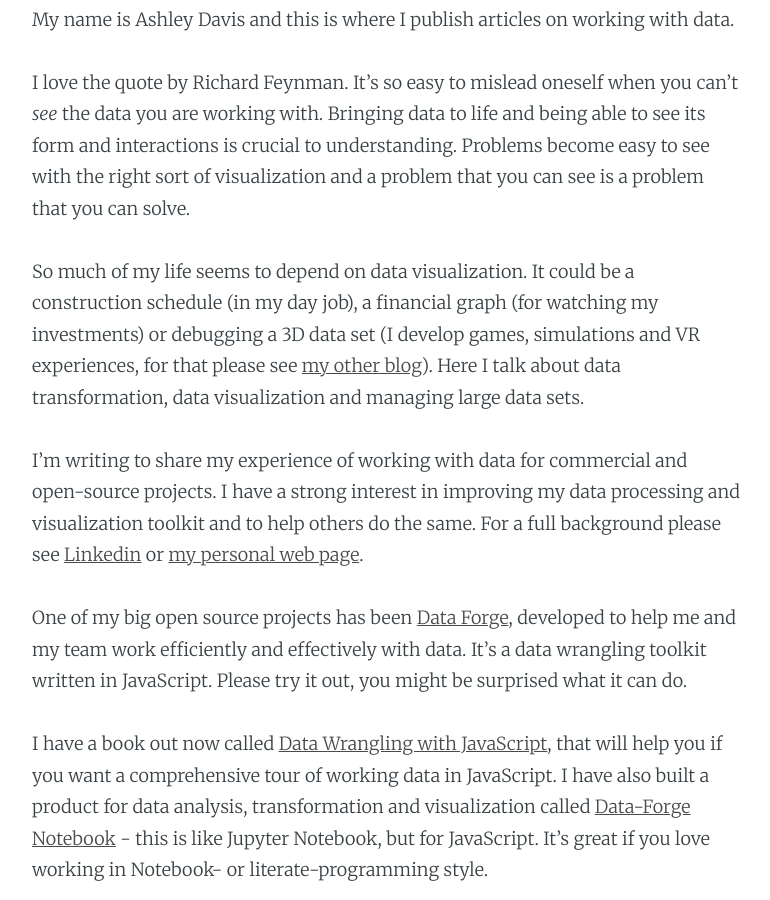
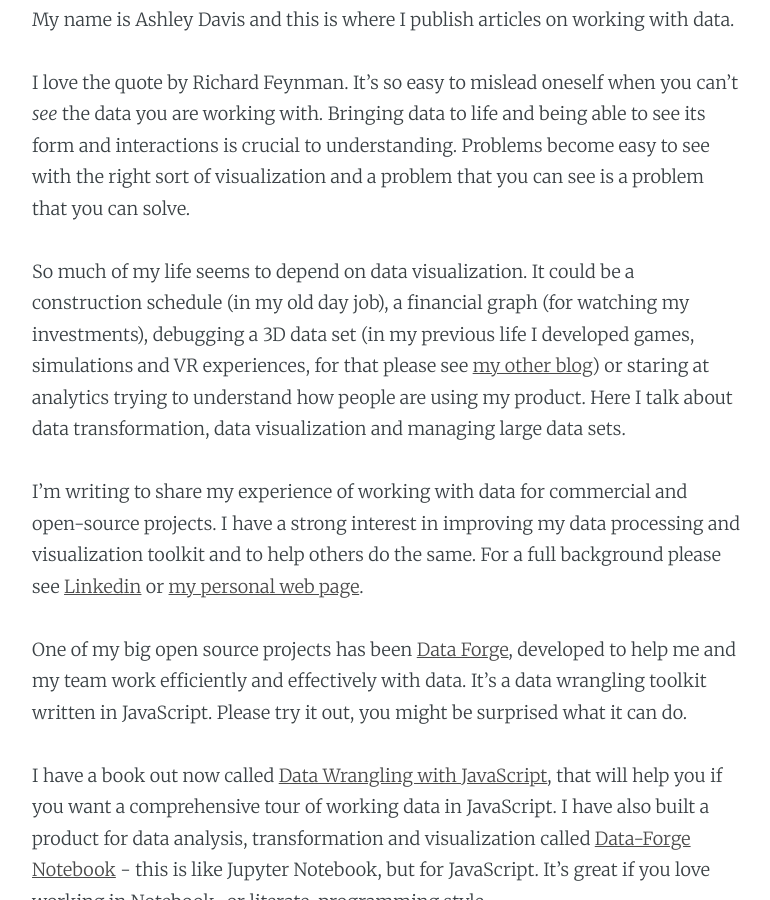
Before and after one commit to ashleydavis/the-data-wrangler-blog, a Jekyll site: the page built from _pages/about.markdown, in a window 1280 px wide and 900 px high, scrolled down 663 px. Shown: the whole window, without its empty margins (253-1023 px from the left). Built offline with Jekyll 4.4.1, drawn with Linux system fonts in a browser that asks for light colours; comment, search, counter and statistics services are not loaded.

Commit message:
Updated the about page.

```diff
--- a/_pages/about.markdown
+++ b/_pages/about.markdown
@@ -16,7 +16,7 @@
 
 I love the quote by Richard Feynman. It's so easy to mislead oneself when you can't *see* the data you are working with. Bringing data to life and being able to see its form and interactions is crucial to understanding. Problems become easy to see with the right sort of visualization and a problem that you can see is a problem that you can solve.
 
-So much of my life seems to depend on data visualization. It could be a construction schedule (in my day job), a financial graph (for watching my investments) or debugging a 3D data set (I develop games, simulations and VR experiences, for that please see [my other blog](http://www.what-could-possibly-go-wrong.com/?utm_source=ash&utm_medium=the-data-wrangler&utm_campaign=the-data-wrangler-about)). Here I talk about data transformation, data visualization and managing large data sets.
+So much of my life seems to depend on data visualization. It could be a construction schedule (in my old day job), a financial graph (for watching my investments), debugging a 3D data set (in my previous life I developed games, simulations and VR experiences, for that please see [my other blog](http://www.what-could-possibly-go-wrong.com/?utm_source=ash&utm_medium=the-data-wrangler&utm_campaign=the-data-wrangler-about)) or staring at analytics trying to understand how people are using my product. Here I talk about data transformation, data visualization and managing large data sets.
 
 I'm writing to share my experience of working with data for commercial and open-source projects. I have a strong interest in improving my data processing and visualization toolkit and to help others do the same. For a full background please see [Linkedin](https://www.linkedin.com/in/ashleydavis75) or [my personal web page](http://www.codecapers.com.au/).
 
```
